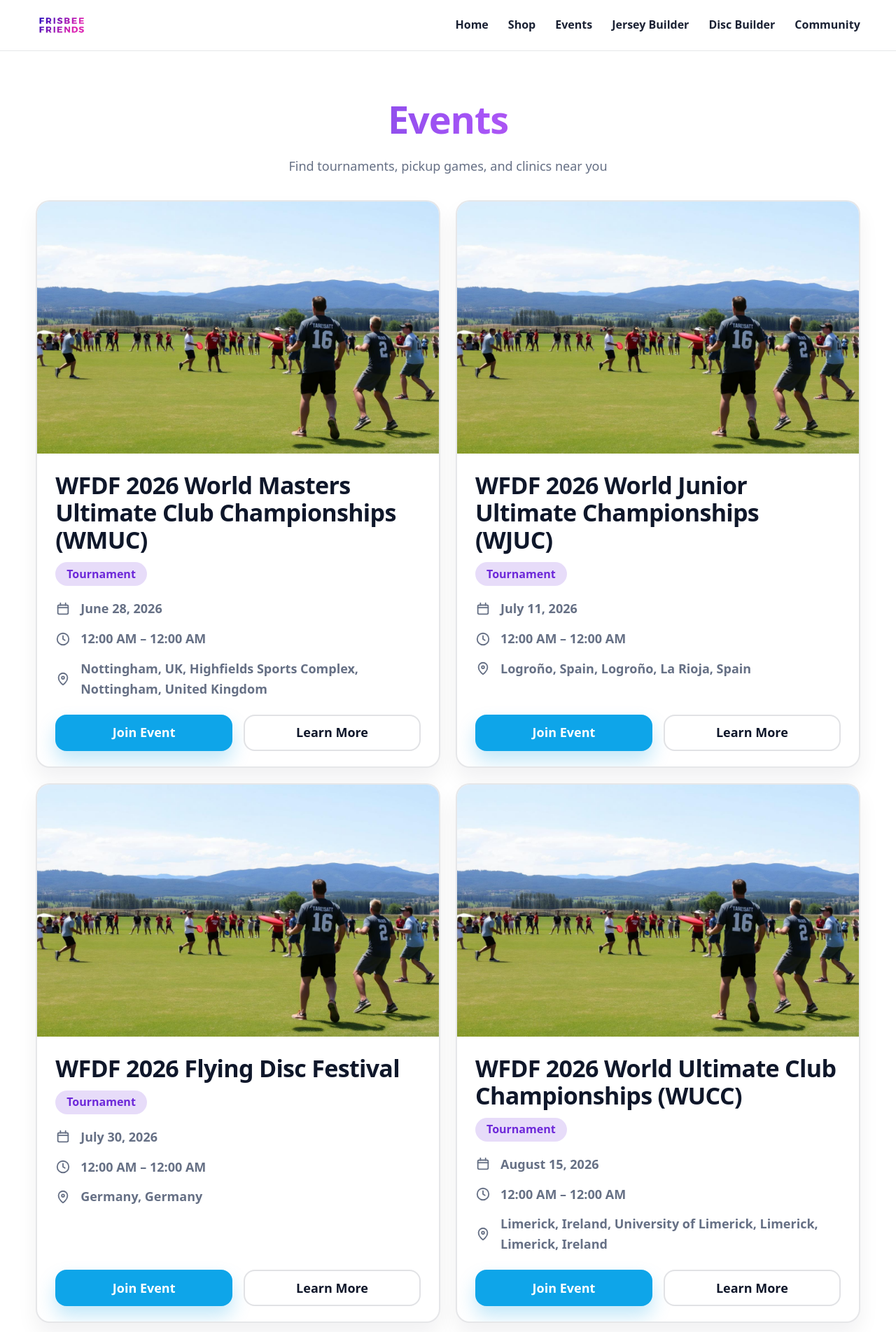
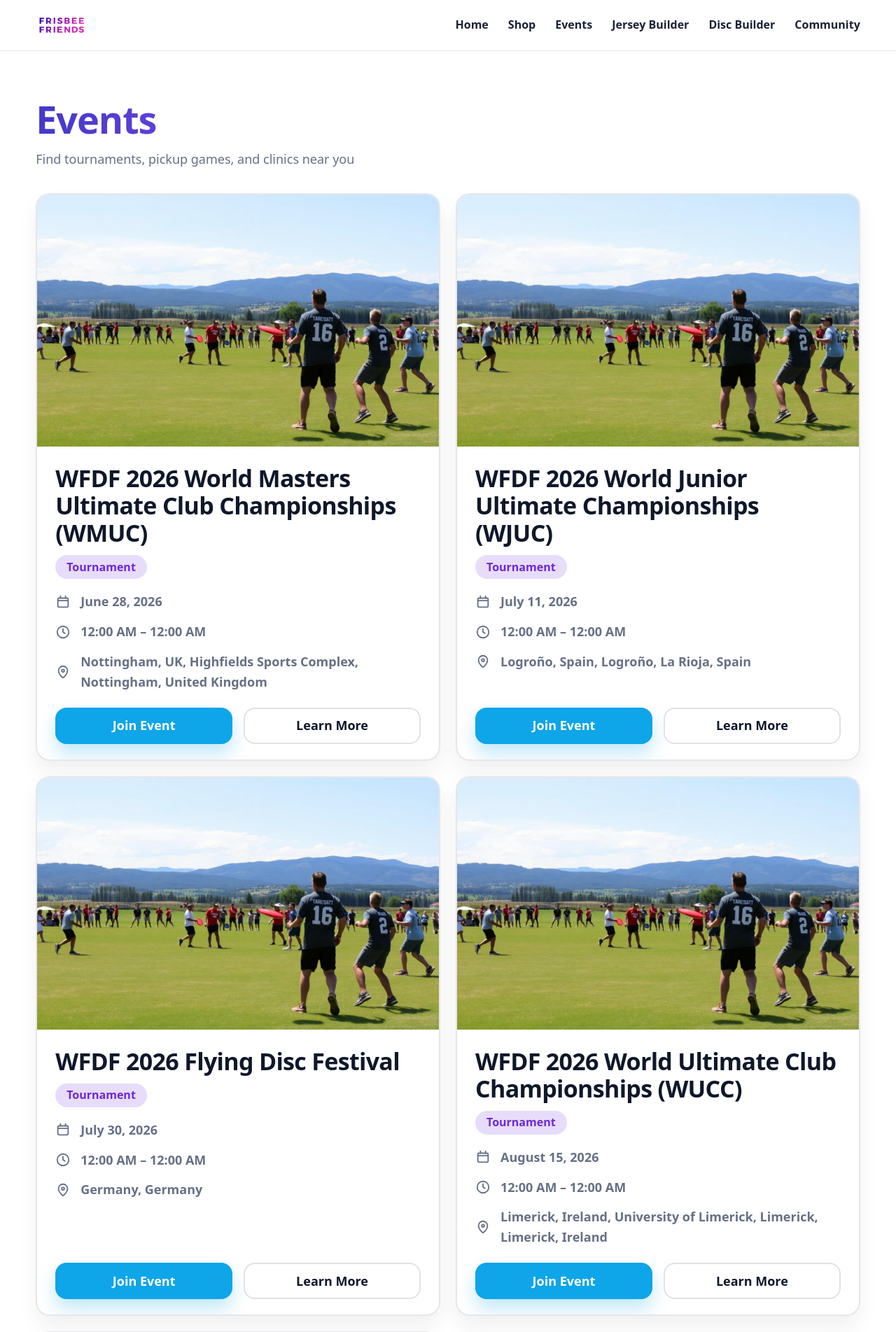
Before and after one commit to KyleManuel/frisbee-friends, a Jekyll site: the page built from events/index.md, in a window 1280 px wide. Shown: the top 1903 px of the page at 70% size. Built offline with Jekyll 4.4.1, drawn with Linux system fonts in a browser that asks for light colours.

Commit message:
Update styles.css

```diff
--- a/assets/css/styles.css
+++ b/assets/css/styles.css
@@ -26,7 +26,6 @@ a{ color:inherit; text-decoration:none; }
 }
 
 .page-head{
-  text-align:center;
   margin-bottom: 26px;
 }
 
@@ -38,13 +37,13 @@ a{ color:inherit; text-decoration:none; }
   font-size: 54px;
   font-weight: 900;
   letter-spacing: -0.02em;
-  margin: 0 0 10px;
+  margin: 0;
 }
 
 .page-subtitle{
   color: var(--muted) !important;
   font-size: 18px;
-  margin: 0 auto;
+  margin: 0;
   max-width: 760px;
 }
 
```
